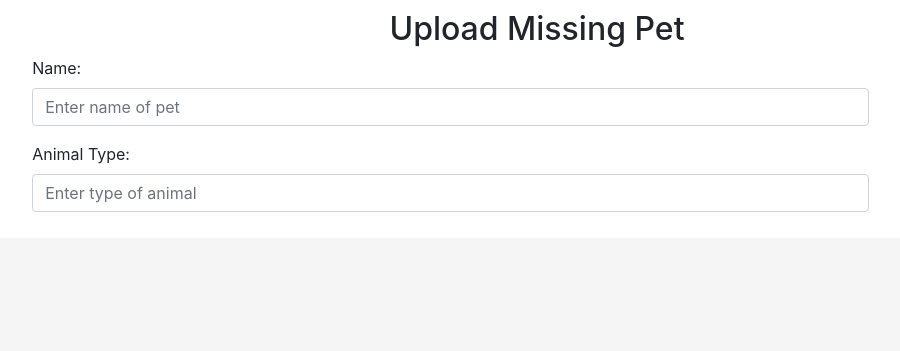
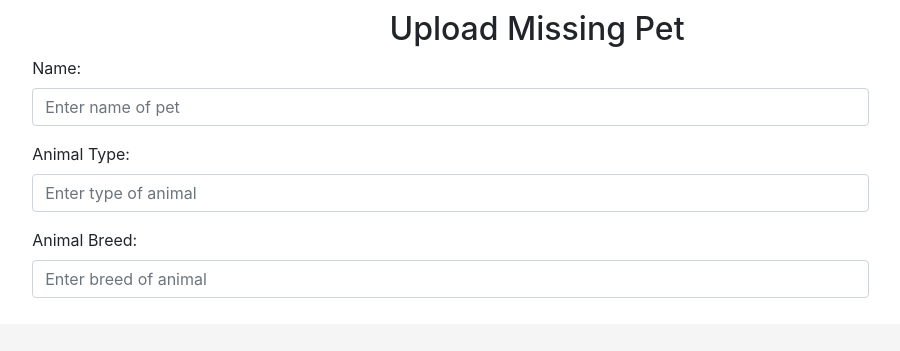
Before and after one commit to nb341/petfindertt, a Django app: page /post-missing-pet/ in a window 1280 px wide. Shown: the part 165-516 px from the top of the page, without its empty margins (103-1003 px from the left). Run offline with Django 3.2, Linux system fonts and the light colour scheme; some libraries are stand-ins or nearby versions.

Commit message:
added form field

```diff
--- a/templates/missingpets/postmissingpets.html
+++ b/templates/missingpets/postmissingpets.html
@@ -52,6 +52,14 @@
                     </div>
                 </div>
 
+                <div class="form-group">
+                    <span id="br-err"></span>
+                    <label class="control-label col-sm-2" for="breed">Animal Breed:</label>
+                    <div class="col-sm-10">
+                        <input type="text" class="form-control" id="breed" placeholder="Enter breed of animal" name="breed">
+                    </div>
+                </div>
+
             </form>
 
         </div>
```
